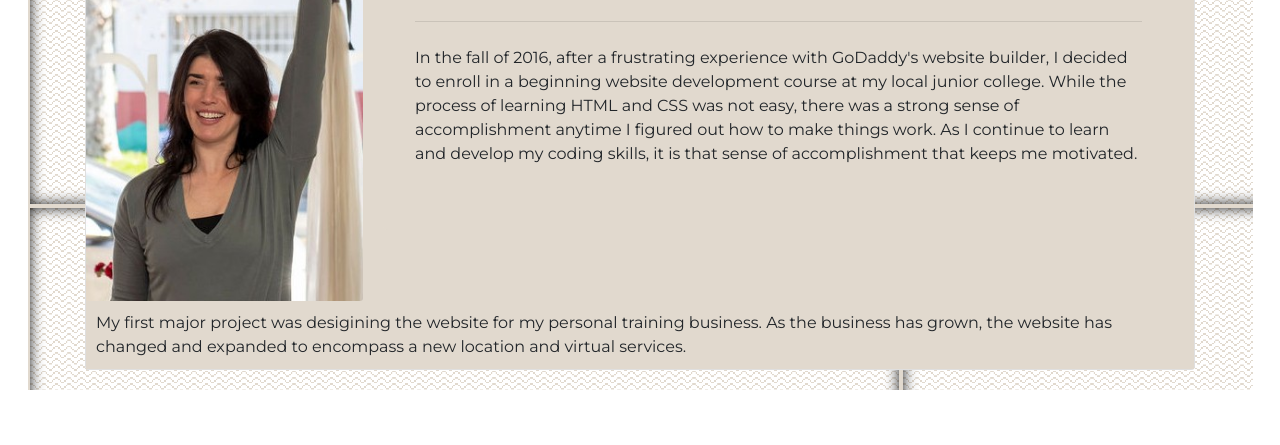
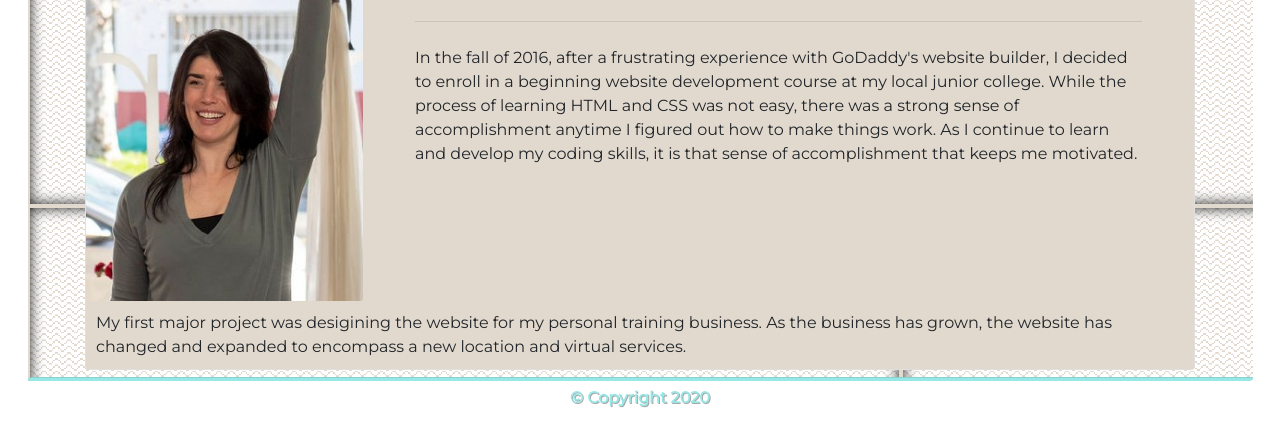
Before and after one commit to MoveUpHealth/myportfolio, a plain HTML site: page index.html in a window 1280 px wide. Shown: the part 297-742 px from the top of the page. Drawn offline with nearby package versions, Linux system fonts and the light colour scheme.

Commit message:
added footers

```diff
--- a/index.html
+++ b/index.html
@@ -81,10 +81,12 @@
           </div>
       </div>
       </div>
-
+      <hr class="line">
     </main>
     <footer>
-
+      <div class="footer">
+        <p style="text-align: center;">&copy; Copyright 2020</p>
+       </div>
     </footer>
 </body>
 <script src="https://code.jquery.com/jquery-3.5.1.slim.min.js" integrity="sha384-DfXdz2htPH0lsSSs5nCTpuj/zy4C+OGpamoFVy38MVBnE+IbbVYUew+OrCXaRkfj" crossorigin="anonymous"></script>
--- a/style.css
+++ b/style.css
@@ -91,3 +91,11 @@ p, .card-link, form, a {
 #emailHelp {
     color: #ffffff !important;
 }
+
+footer {
+    color:  rgb(152, 231, 231);
+    font-weight: bold;
+    text-shadow: 1px 1px darkgray;
+    width: 98% !important;
+    margin: -11px auto 0 auto !important;
+}
```
Also changed, not shown: contact.html (+4 -1 lines), portfolio.html (+4 -1 lines).
